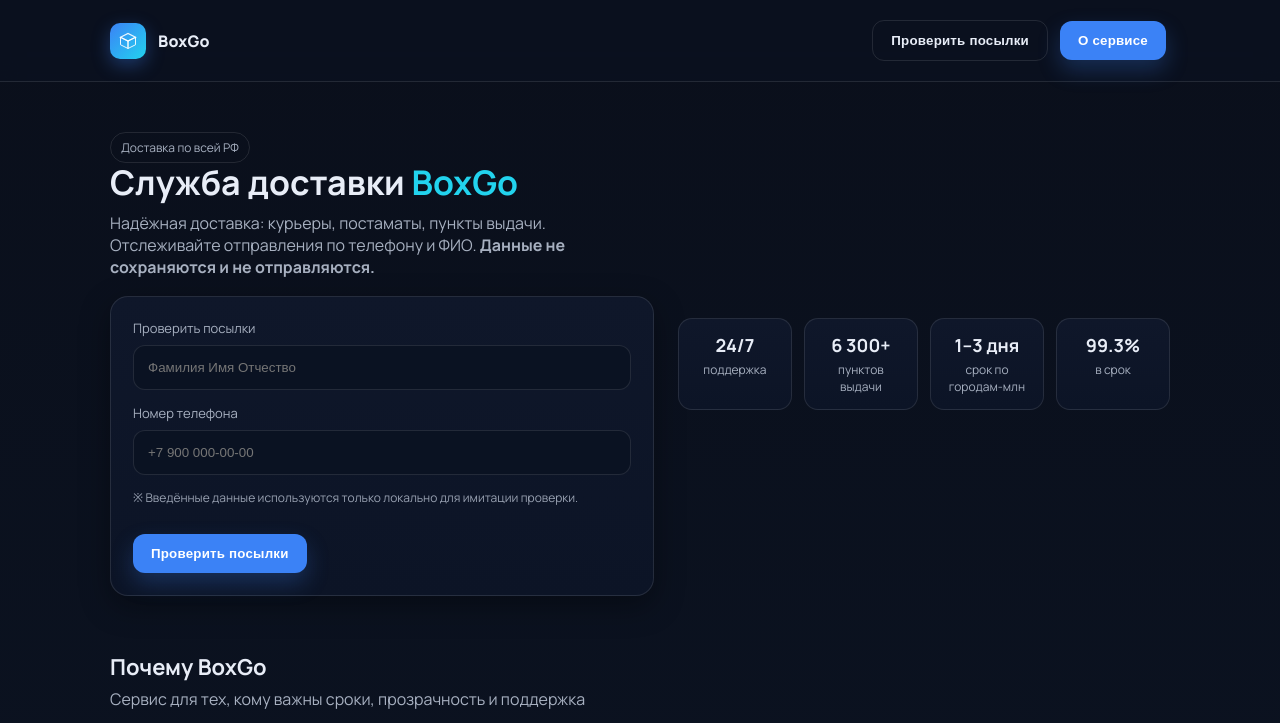
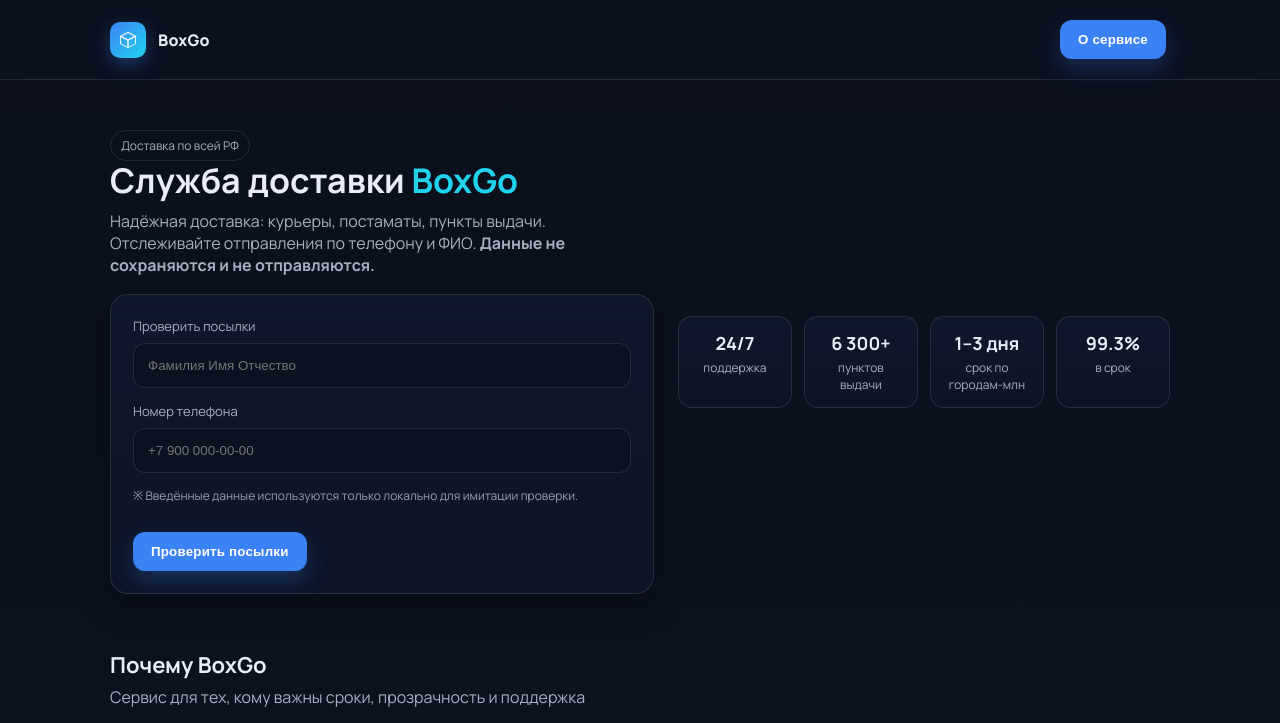
Before and after one commit to BoxGoRussia/home-page-BoxGo, a plain HTML site: page index.html in a window 1280 px wide. Shown: the top 723 px of the page. Drawn offline with Linux system fonts and the light colour scheme.

Commit message:
Update index.html

```diff
--- a/index.html
+++ b/index.html
@@ -150,7 +150,6 @@
         <span class="logo-title">BoxGo</span>
       </a>
       <div class="cta">
-        <button class="btn secondary" onclick="document.getElementById('form').scrollIntoView({behavior:'smooth'})">Проверить посылки</button>
         <button class="btn" onclick="document.getElementById('why').scrollIntoView({behavior:'smooth'})">О сервисе</button>
       </div>
     </div>
```
